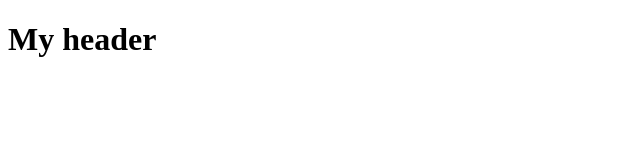
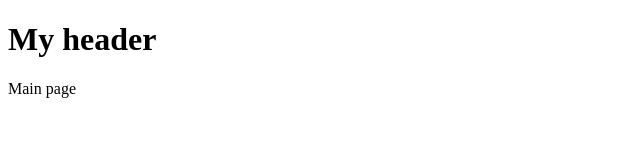
Before and after one commit to bestofaIl/test-git-2, a plain HTML site: page index.html in a window 1280 px wide. Shown: the full height of the page, 0-640 px from the left. Drawn offline with Linux system fonts and the light colour scheme.

Commit message:
add main page

```diff
--- a/index.html
+++ b/index.html
@@ -8,6 +8,12 @@
 
 <h1>My header</h1>
 
+<main>
+    <span>
+        Main page
+    </span>
+</main>
+
 <script src="index.js"></script>
 </body>
 </html>
```
